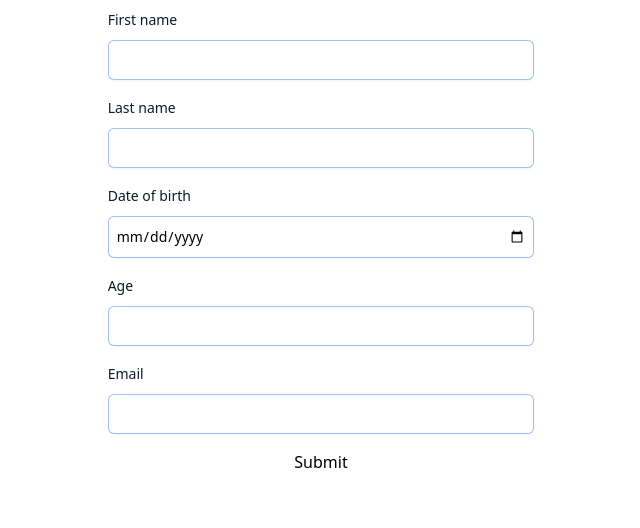
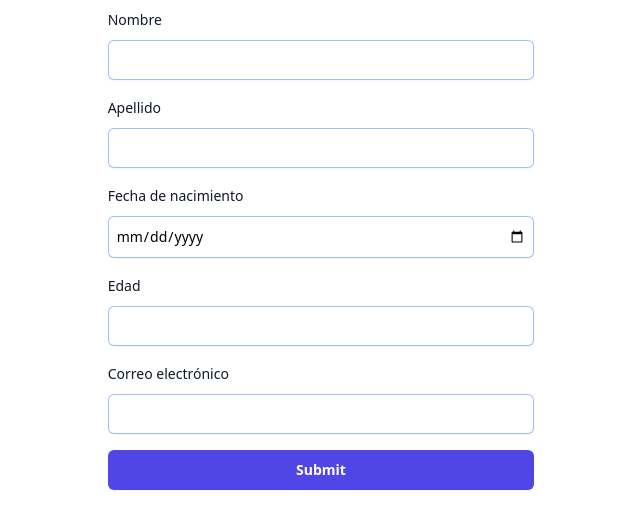
Before and after one commit to timbergus/forms-playground, a React (Vite) app: page / in a window 1280 px wide. Shown: the top 528 px of the page, without its empty margins (319-959 px from the left). Built offline with nearby package versions, Linux system fonts and the light colour scheme.

Commit message:
Add translations.

```diff
--- a/package.json
+++ b/package.json
@@ -14,11 +14,13 @@
     "@hookform/resolvers": "^3.1.1",
     "autoprefixer": "^10.4.14",
     "classnames": "^2.3.2",
+    "i18next": "^23.4.1",
     "luxon": "^3.3.0",
     "postcss": "^8.4.27",
     "react": "^18.2.0",
     "react-dom": "^18.2.0",
     "react-hook-form": "^7.45.4",
+    "react-i18next": "^13.0.3",
     "tailwindcss": "^3.3.3",
     "zod": "^3.21.4"
   },
--- a/src/App.tsx
+++ b/src/App.tsx
@@ -5,8 +5,11 @@ import { Input } from './components/Input'
 import { useSchema } from './schemas/useSchema'
 import { useEffect } from 'react'
 import { isRequired } from './model/model'
+import { useTranslation } from 'react-i18next'
 
 function App() {
+  const { t: translation } = useTranslation()
+
   const schema = useSchema(isRequired)
   type Values = z.infer<typeof schema>
 
@@ -39,36 +42,41 @@ function App() {
       className="w-1/3 grid gap-4 ml-auto mr-auto py-2"
     >
       <Input
-        label="First name"
+        label={translation('first-name', 'First name')}
         type="text"
         error={errors.firstName?.message}
         {...register('firstName')}
       />
       <Input
-        label="Last name"
+        label={translation('last-name', 'Last name')}
         type="text"
         error={errors.lastName?.message}
         {...register('lastName')}
       />
       <Input
-        label="Date of birth"
+        label={translation('birth-date', 'Birth date')}
         type="date"
         error={errors.birthDate?.message}
         {...register('birthDate')}
       />
       <Input
-        label="Age"
+        label={translation('age', 'Age')}
         type="number"
         error={errors.age?.message}
         {...register('age', { valueAsNumber: true })}
       />
       <Input
-        label="Email"
+        label={translation('email', 'Email')}
         type="email"
         error={errors.email?.message}
         {...register('email')}
       />
-      <button type="submit">Submit</button>
+      <button
+        className="rounded-md bg-indigo-600 px-3.5 py-2.5 text-sm font-semibold text-white shadow-sm hover:bg-indigo-500 focus-visible:outline focus-visible:outline-2 focus-visible:outline-offset-2 focus-visible:outline-indigo-600"
+        type="submit"
+      >
+        {translation('submit-form', 'Submit form')}
+      </button>
     </form>
   )
 }
--- a/src/main.tsx
+++ b/src/main.tsx
@@ -1,10 +1,61 @@
-import React from 'react'
-import ReactDOM from 'react-dom/client'
+import i18n from 'i18next'
+import { StrictMode } from 'react'
+import { createRoot } from 'react-dom/client'
+import { initReactI18next } from 'react-i18next'
+
 import App from './App.tsx'
+
 import './index.css'
 
-ReactDOM.createRoot(document.getElementById('root')!).render(
-  <React.StrictMode>
+i18n
+  .use(initReactI18next) // passes i18n down to react-i18next
+  .init({
+    resources: {
+      en: {
+        translation: {
+          'field-required': 'This field is required',
+          'submit-form': 'Submit',
+          'age-mismatch': 'The age and birth date does not match',
+          'invalid-email': 'This email is invalid',
+          'field-too-big': 'This field has to be smaller or equal than {{max}}',
+          'field-too-small':
+            'This field has to be greater or equal than {{min}}',
+          'date-too-early': 'The date must be before {{date}}',
+          'date-too-late': 'The date must be after {{date}}',
+          'first-name': 'First name',
+          'last-name': 'Last name',
+          'birth-date': 'Birth data',
+          age: 'Age',
+          email: 'Email',
+        },
+      },
+      es: {
+        translation: {
+          'field-required': 'El campo es requerido',
+          'submit-form': 'Submit',
+          'age-mismatch': 'La edad y la fecha de cumpleaños no coinciden',
+          'invalid-email': 'El correo electrónico no es válido',
+          'field-too-big': 'Este campo debe ser menor o igual que {{max}}',
+          'field-too-small': 'Este campo debe ser mayor o igual que {{min}}',
+          'date-too-early': 'La fecha debe ser posterior al {{date}}',
+          'date-too-late': 'la fecha debe ser anterior al {{date}}',
+          'first-name': 'Nombre',
+          'last-name': 'Apellido',
+          'birth-date': 'Fecha de nacimiento',
+          age: 'Edad',
+          email: 'Correo electrónico',
+        },
+      },
+    },
+    lng: 'es',
+    fallbackLng: 'en',
+    interpolation: {
+      escapeValue: false,
+    },
+  })
+
+createRoot(document.getElementById('root')!).render(
+  <StrictMode>
     <App />
-  </React.StrictMode>,
+  </StrictMode>
 )
--- a/src/model/model.ts
+++ b/src/model/model.ts
@@ -2,11 +2,11 @@ export const isRequired = (
   property: 'firstName' | 'lastName' | 'birthDate' | 'age' | 'email'
 ) => {
   const requirements = {
-    firstName: false,
-    lastName: false,
-    birthDate: false,
-    age: false,
-    email: false,
+    firstName: true,
+    lastName: true,
+    birthDate: true,
+    age: true,
+    email: true,
   }
   return requirements[property]
 }
--- a/src/schemas/rules/emailValidator.ts
+++ /dev/null
@@ -1,15 +0,0 @@
-import { z } from 'zod'
-
-export const emailValidator = (isRequired: boolean) =>
-  z
-    .string()
-    .email({
-      message: 'This email is invalid',
-    })
-    .or(z.literal(''))
-    .or(z.literal(null))
-    .or(z.literal(undefined))
-    .refine((value) => !isRequired || value, {
-      message: 'This field is required',
-    })
-    .transform((value) => value || null)
--- a/src/schemas/rules/dateValidator.ts
+++ b/src/schemas/rules/useDateValidation.ts
@@ -1,20 +1,26 @@
 import { z } from 'zod'
 import { DateTime } from 'luxon'
+import { useTranslation } from 'react-i18next'
 
-type DateValidator = {
+type DateValidationHookParams = {
   min?: Date
   max?: Date
   isRequired: boolean
 }
 
-export const dateValidator = ({ min, max, isRequired }: DateValidator) =>
-  z
+export const useDateValidation = ({
+  min,
+  max,
+  isRequired,
+}: DateValidationHookParams) => {
+  const { t: translation } = useTranslation()
+  return z
     .string()
     .or(z.literal(''))
     .or(z.literal(null))
     .or(z.literal(undefined))
     .refine((value) => !isRequired || value, {
-      message: 'This field is required',
+      message: translation('field-required', 'This field is required'),
     })
     .refine(
       (value) => {
@@ -25,9 +31,11 @@ export const dateValidator = ({ min, max, isRequired }: DateValidator) =>
         return true
       },
       {
-        message: `the date must be after ${DateTime.fromJSDate(min!).toFormat(
-          'dd-MM-yyyy'
-        )}`,
+        message: translation(
+          'date-too-early',
+          'The date must be after {{date}}',
+          { date: DateTime.fromJSDate(min!).toFormat('dd-MM-yyyy') }
+        ),
       }
     )
     .refine(
@@ -39,9 +47,12 @@ export const dateValidator = ({ min, max, isRequired }: DateValidator) =>
         return true
       },
       {
-        message: `the date must be before ${DateTime.fromJSDate(max!).toFormat(
-          'dd-MM-yyyy'
-        )}`,
+        message: translation(
+          'date-too-late',
+          'The date must be before {{date}}',
+          { date: DateTime.fromJSDate(max!).toFormat('dd-MM-yyyy') }
+        ),
       }
     )
     .transform((value) => (value ? new Date(value).toISOString() : null))
+}
--- /dev/null
+++ b/src/schemas/rules/useEmailValidation.ts
@@ -0,0 +1,24 @@
+import { z } from 'zod'
+import { useTranslation } from 'react-i18next'
+
+type EmailValidationHookParams = {
+  isRequired: boolean
+}
+
+export const useEmailValidation = ({
+  isRequired,
+}: EmailValidationHookParams) => {
+  const { t: translation } = useTranslation()
+  return z
+    .string()
+    .email({
+      message: translation('invalid-email', 'This email is invalid'),
+    })
+    .or(z.literal(''))
+    .or(z.literal(null))
+    .or(z.literal(undefined))
+    .refine((value) => !isRequired || value, {
+      message: translation('field-required', 'This field is required'),
+    })
+    .transform((value) => value || null)
+}
--- a/src/schemas/rules/integerValidator.ts
+++ b/src/schemas/rules/useIntegerValidation.ts
@@ -1,13 +1,19 @@
 import { z } from 'zod'
+import { useTranslation } from 'react-i18next'
 
-type IntegerValidator = {
+type IntegerValidationHookParams = {
   min?: number
   max?: number
   isRequired: boolean
 }
 
-export const integerValidator = ({ min, max, isRequired }: IntegerValidator) =>
-  z
+export const useIntegerValidation = ({
+  min,
+  max,
+  isRequired,
+}: IntegerValidationHookParams) => {
+  const { t: translation } = useTranslation()
+  return z
     .number()
     .int()
     .positive()
@@ -16,7 +22,7 @@ export const integerValidator = ({ min, max, isRequired }: IntegerValidator) =>
     .or(z.literal(null))
     .or(z.literal(undefined))
     .refine((value) => !isRequired || value, {
-      message: 'This field is required',
+      message: translation('field-required', 'This field is required'),
     })
     .refine(
       (value) => {
@@ -26,7 +32,11 @@ export const integerValidator = ({ min, max, isRequired }: IntegerValidator) =>
         return true
       },
       {
-        message: `It has to be greater or equal than ${min}`,
+        message: translation(
+          'field-too-small',
+          'This field has to be greater or equal than {{min}}',
+          { min }
+        ),
       }
     )
     .refine(
@@ -37,7 +47,12 @@ export const integerValidator = ({ min, max, isRequired }: IntegerValidator) =>
         return true
       },
       {
-        message: `It has to be smaller or equal than ${max}`,
+        message: translation(
+          'field-too-big',
+          'This field has to be smaller or equal than {{max}}',
+          { max }
+        ),
       }
     )
     .transform((value) => value || null)
+}
--- /dev/null
+++ b/src/schemas/rules/useStringValidation.ts
@@ -0,0 +1,55 @@
+import { z } from 'zod'
+import { useTranslation } from 'react-i18next'
+
+type StringValidationHookParams = {
+  min?: number
+  max?: number
+  isRequired: boolean
+}
+
+export const useStringValidation = ({
+  min,
+  max,
+  isRequired,
+}: StringValidationHookParams) => {
+  const { t: translation } = useTranslation()
+  return z
+    .string()
+    .or(z.literal(''))
+    .or(z.literal(null))
+    .or(z.literal(undefined))
+    .refine((value) => !isRequired || value, {
+      message: translation('field-required', 'This field is required'),
+    })
+    .refine(
+      (value) => {
+        if (min && value && value.length < min) {
+          return false
+        }
+        return true
+      },
+      {
+        message: translation(
+          'field-too-small',
+          'This field has to be greater or equal than {{min}}',
+          { min }
+        ),
+      }
+    )
+    .refine(
+      (value) => {
+        if (max && value && value.length > max) {
+          return false
+        }
+        return true
+      },
+      {
+        message: translation(
+          'field-too-big',
+          'This field has to be smaller or equal than {{max}}',
+          { max }
+        ),
+      }
+    )
+    .transform((value) => value || null)
+}
--- a/src/schemas/useSchema.ts
+++ b/src/schemas/useSchema.ts
@@ -1,33 +1,35 @@
 import { z } from 'zod'
-import { stringValidator } from './rules/stringValidator'
-import { integerValidator } from './rules/integerValidator'
-import { dateValidator } from './rules/dateValidator'
-import { emailValidator } from './rules/emailValidator'
+import { useStringValidation } from './rules/useStringValidation'
+import { useIntegerValidation } from './rules/useIntegerValidation'
+import { useDateValidation } from './rules/useDateValidation'
+import { useEmailValidation } from './rules/useEmailValidation'
 import { DateTime } from 'luxon'
 import { IsRequired } from '../model/model'
+import { useTranslation } from 'react-i18next'
 
-export const useSchema = (isRequired: IsRequired) =>
-  z
+export const useSchema = (isRequired: IsRequired) => {
+  const { t: translation } = useTranslation()
+  return z
     .object({
-      firstName: stringValidator({
+      firstName: useStringValidation({
         min: 3,
         max: 10,
         isRequired: isRequired('firstName'),
       }),
-      lastName: stringValidator({
+      lastName: useStringValidation({
         min: 3,
         max: 10,
         isRequired: isRequired('lastName'),
       }),
-      birthDate: dateValidator({
+      birthDate: useDateValidation({
         max: new Date(),
         isRequired: isRequired('birthDate'),
       }),
-      age: integerValidator({
+      age: useIntegerValidation({
         min: 18,
         isRequired: isRequired('age'),
       }),
-      email: emailValidator(isRequired('email')),
+      email: useEmailValidation({ isRequired: isRequired('email') }),
     })
     .superRefine((value, { addIssue }) => {
       if (value.birthDate && value.age) {
@@ -40,8 +42,12 @@ export const useSchema = (isRequired: IsRequired) =>
           addIssue({
             code: z.ZodIssueCode.custom,
             path: ['age'],
-            message: 'The age and birth date does not match.',
+            message: translation(
+              'age-mismatch',
+              'The age and birth date does not match'
+            ),
           })
         }
       }
     })
+}
```
Also changed, not shown: src/schemas/rules/stringValidator.ts (deleted, +0 -40 lines), 1 other file (tests, documents, lock files or other folders).
